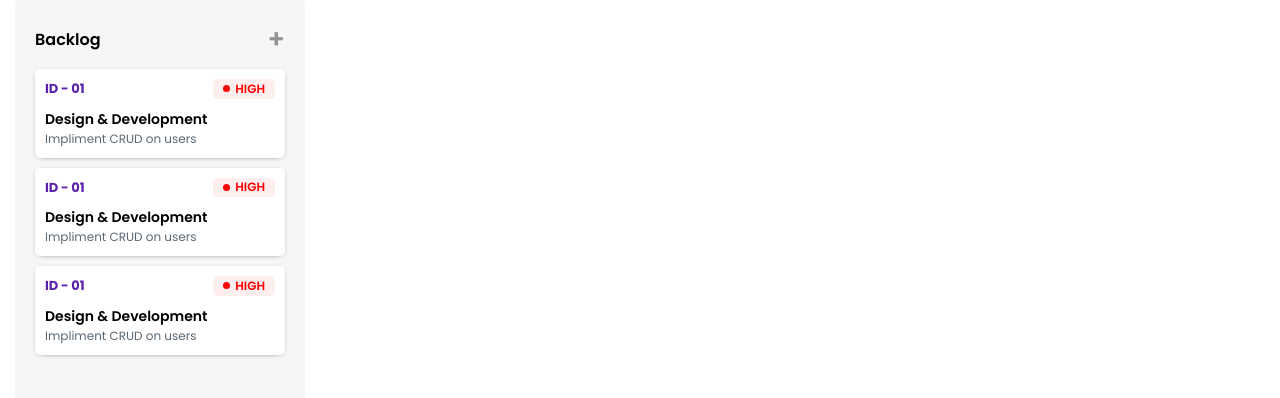
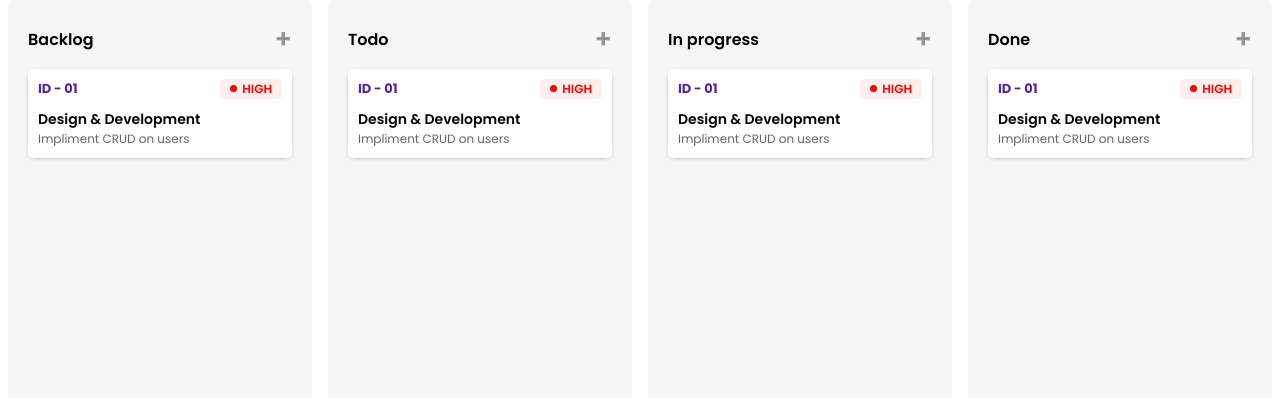
Before and after one commit to nibiralpha/kanban, a Next.js app: page / in a window 1280 px wide. Shown: the top 398 px of the page. Built offline with nearby package versions, Linux system fonts and the light colour scheme.

Commit message:
modal popup added

```diff
--- a/app/globals.css
+++ b/app/globals.css
@@ -23,8 +23,8 @@ body {
 
 .col-3 {
   width: 25%;
-  padding-right: 15px;
-  padding-left: 15px;
+  padding-right: 8px;
+  padding-left: 8px;
   box-sizing: border-box;
 }
 
@@ -52,6 +52,33 @@ body {
   font-weight: 600;
 }
 
+/* #headlessui-dialog-panel-_r_m_ {
+  background-color: #ffffff !important;
+  box-shadow: 5px 5px 5px -5px #000000 !important;
+} */
+
+.custom_popup {
+  background-color: #ffffff !important;
+  box-shadow: 5px 5px 5px -5px #000000 !important;
+}
+
+#headlessui-dialog-title-_r_7_{
+  color: black;
+}
+
+.input_border{
+  border: 1px solid #000 !important;
+}
+
+.add_task{
+  display: flex;
+  flex-direction: column;
+}
+/*
+.input_border :focus-visible{
+  border: 1px solid #000 !important;
+} */
+
 /* @media (min-width: 599px) and (max-width: 1024px) {
   .row {
     margin-right: 0;
--- a/app/page.tsx
+++ b/app/page.tsx
@@ -1,6 +1,47 @@
+"use client";
+
+import {
+  Textarea,
+  Input,
+  Button,
+  Dialog,
+  DialogPanel,
+  DialogTitle,
+  Listbox,
+  ListboxButton,
+  ListboxOption,
+  ListboxOptions,
+} from "@headlessui/react";
+import { useState, useEffect } from "react";
+
 import CardComponent from "./Components/Card/CardComponent";
 
+const taskStatus = [
+  { id: 1, name: "Low" },
+  { id: 2, name: "Medium" },
+  { id: 3, name: "High" },
+];
+
 export default function Home() {
+  let [isOpen, setIsOpen] = useState(false);
+  const [mounted, setMounted] = useState(false);
+
+  const [selectedStatus, setSelectedStatus] = useState(taskStatus[0]);
+
+  function open() {
+    setIsOpen(true);
+  }
+
+  function close() {
+    setIsOpen(false);
+  }
+
+  useEffect(() => {
+    setMounted(true);
+  }, []);
+
+  if (!mounted) return null;
+
   return (
     <div className="container">
       <div className="top_margin">
@@ -9,15 +50,110 @@ export default function Home() {
             <div className="inner_column">
               <div className="header">
                 <div className="backlog">Backlog</div>
+                <div onClick={open} className="plus">
+                  +
+                </div>
+              </div>
+              <CardComponent />
+            </div>
+          </div>
+          <div className="col-3">
+            <div className="inner_column">
+              <div className="header">
+                <div className="backlog">Todo</div>
                 <div className="plus">+</div>
               </div>
               <CardComponent />
+            </div>
+          </div>
+          <div className="col-3">
+            <div className="inner_column">
+              <div className="header">
+                <div className="backlog">In progress</div>
+                <div className="plus">+</div>
+              </div>
               <CardComponent />
+            </div>
+          </div>
+          <div className="col-3">
+            <div className="inner_column">
+              <div className="header">
+                <div className="backlog">Done</div>
+                <div className="plus">+</div>
+              </div>
               <CardComponent />
             </div>
           </div>
         </div>
       </div>
+
+      <Dialog
+        open={isOpen}
+        as="div"
+        className="relative z-10 focus:outline-none"
+        onClose={close}
+      >
+        <div className="fixed inset-0 z-10 w-screen overflow-y-auto">
+          <div className="flex min-h-full items-center justify-center p-4">
+            <DialogPanel
+              transition
+              className="custom_popup w-full max-w-md rounded-xl bg-white/5 p-6 backdrop-blur-2xl duration-300 ease-out data-closed:transform-[scale(95%)] data-closed:opacity-0"
+            >
+              <DialogTitle
+                as="h3"
+                className="text-base/7 font-medium text-white mb-10 font-semibold"
+              >
+                Add Task
+              </DialogTitle>
+              {/* <p className="mt-2 text-sm/6 text-black/50"> */}
+              {/* Your payment has been successfully submitted. We’ve sent you an
+                email with all of the details of your order. */}
+              <div className="add_task">
+                <div>
+                  <div className="">Title</div>
+                  <Input
+                    name="full_name"
+                    type="text"
+                    className="input_border mb-5"
+                  />
+                </div>
+
+                <div className="">Description</div>
+                <div>
+                  <Textarea name="description" className="input_border" />
+                </div>
+
+                <div>Priority</div>
+                <div>
+                  <Listbox value={selectedStatus} onChange={setSelectedStatus}>
+                    <ListboxButton>{selectedStatus.name}</ListboxButton>
+                    <ListboxOptions anchor="bottom">
+                      {taskStatus.map((status) => (
+                        <ListboxOption
+                          key={status.id}
+                          value={status}
+                          className="data-focus:bg-blue-100"
+                        >
+                          {status.name}
+                        </ListboxOption>
+                      ))}
+                    </ListboxOptions>
+                  </Listbox>
+                </div>
+              </div>
+              {/* </p> */}
+              <div className="mt-4">
+                <Button
+                  className="inline-flex items-center gap-2 rounded-md bg-gray-700 px-3 py-1.5 text-sm/6 font-semibold text-white shadow-inner shadow-white/10 focus:not-data-focus:outline-none data-focus:outline data-focus:outline-white data-hover:bg-gray-600 data-open:bg-gray-700"
+                  onClick={close}
+                >
+                  Submit
+                </Button>
+              </div>
+            </DialogPanel>
+          </div>
+        </div>
+      </Dialog>
     </div>
   );
 }
--- a/package.json
+++ b/package.json
@@ -9,6 +9,7 @@
     "lint": "eslint"
   },
   "dependencies": {
+    "@headlessui/react": "^2.2.9",
     "next": "16.2.2",
     "postcss": "^8.5.8",
     "react": "19.2.4",
```
Also changed, not shown: 1 other file (tests, documents, lock files or other folders).
